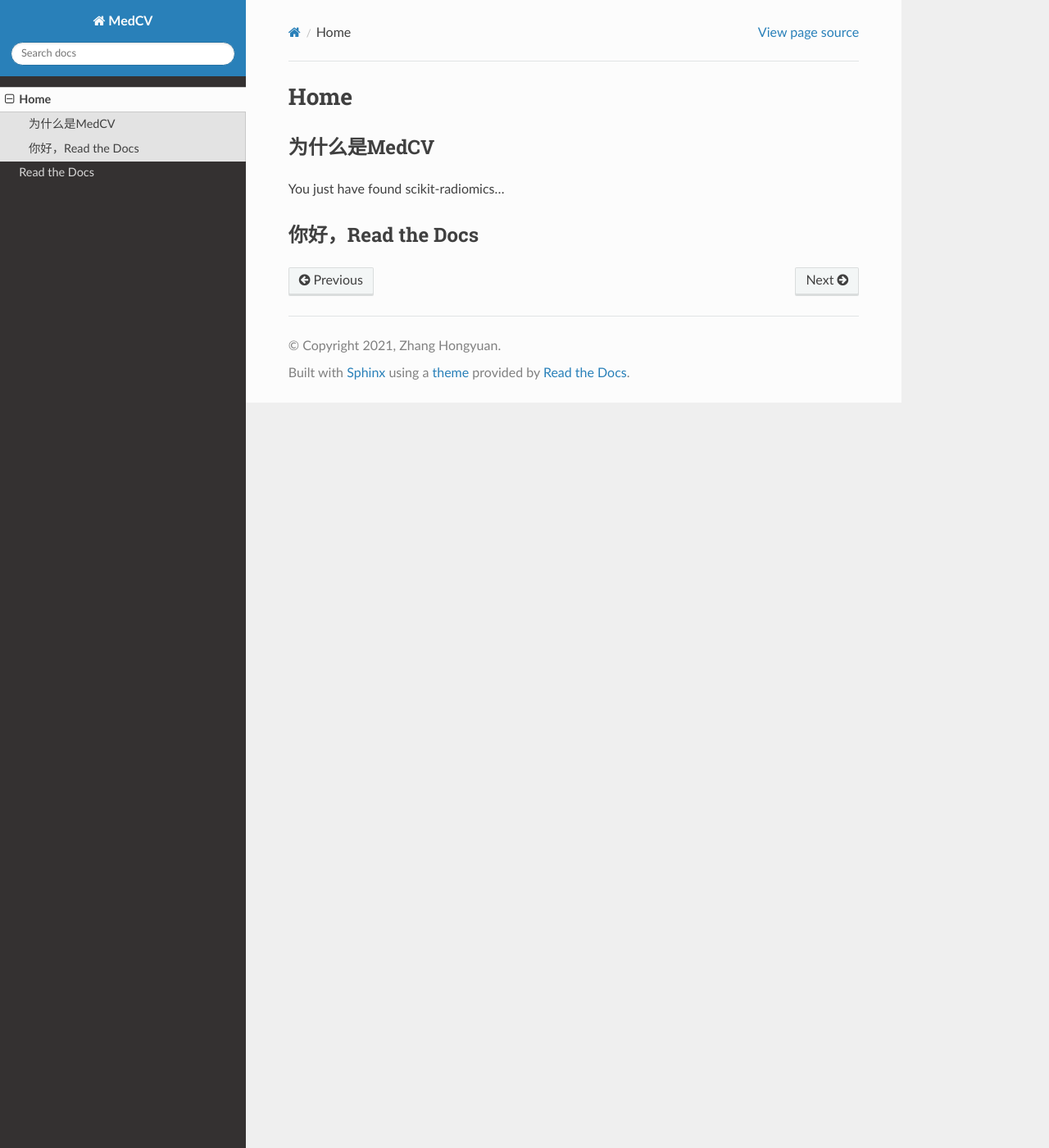
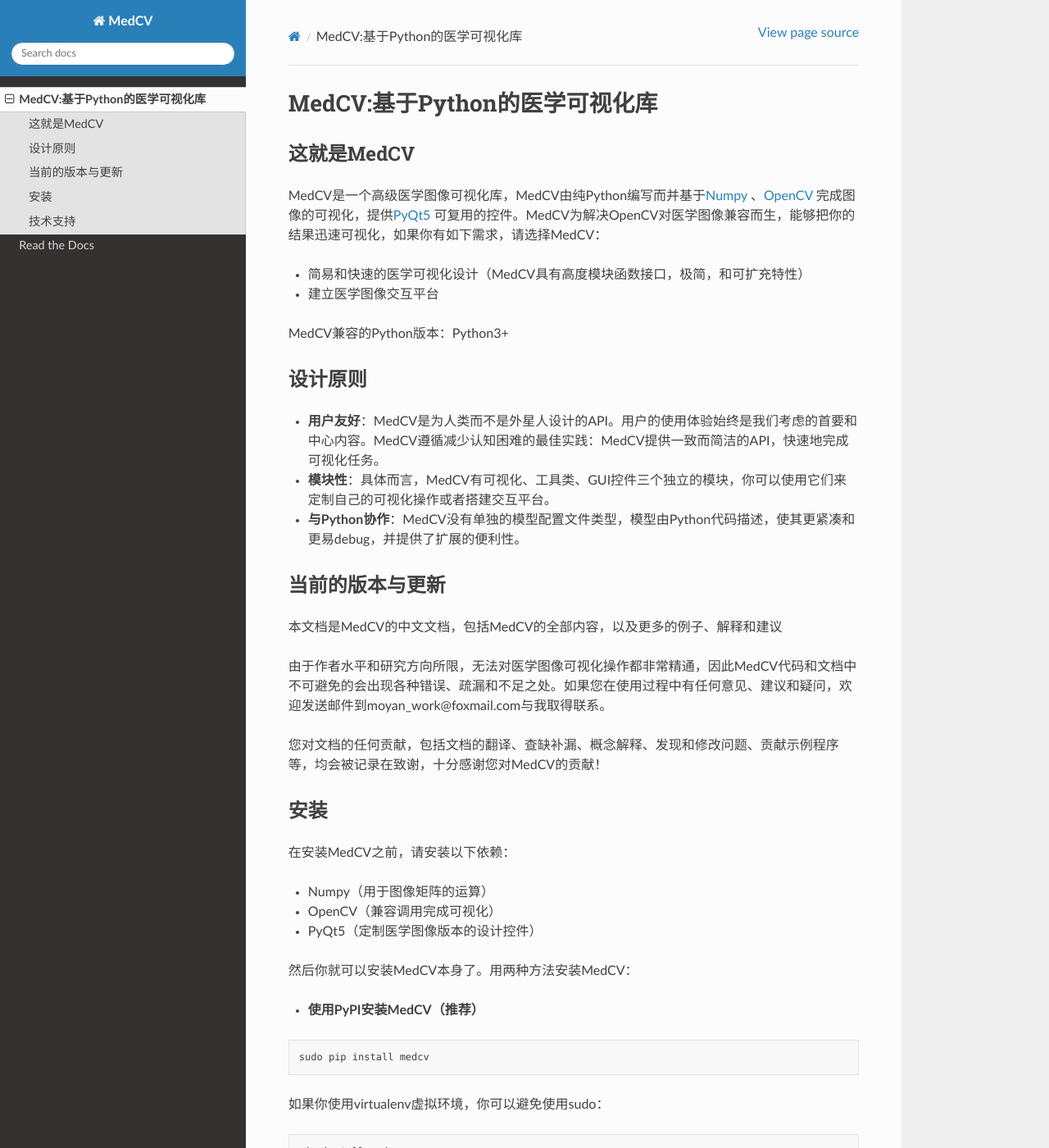
Before and after one commit to szuboy/medcv, a Sphinx documentation site: the page built from docs/zh_CN/source/Home.md, in a window 1280 px wide and 1400 px high. Shown: the whole window at 82% size. Built offline with Sphinx 7.4.7 and the Read the Docs theme 2.0.0, drawn with Linux system fonts in a browser that asks for light colours; some of the changed text lies outside the part shown.

Commit message:
update zh_CN version Home page

````diff
--- a/docs/zh_CN/source/Home.md
+++ b/docs/zh_CN/source/Home.md
@@ -1,6 +1,64 @@
-# Home
+# MedCV:基于Python的医学可视化库
 
-## 为什么是MedCV
-You just have found scikit-radiomics...
+## 这就是MedCV
+MedCV是一个高级医学图像可视化库，MedCV由纯Python编写而并基于[Numpy](https://github.com/numpy/numpy) 、[OpenCV](https://github.com/opencv/opencv-python) 完成图像的可视化，提供[PyQt5](https://pypi.org/project/PyQt5/) 可复用的控件。MedCV为解决OpenCV对医学图像兼容而生，能够把你的结果迅速可视化，如果你有如下需求，请选择MedCV：
 
-## 你好，Read the Docs
+- 简易和快速的医学可视化设计（MedCV具有高度模块函数接口，极简，和可扩充特性）
+- 建立医学图像交互平台
+
+MedCV兼容的Python版本：Python3+
+
+## 设计原则
+
+- **用户友好**：MedCV是为人类而不是外星人设计的API。用户的使用体验始终是我们考虑的首要和中心内容。MedCV遵循减少认知困难的最佳实践：MedCV提供一致而简洁的API，快速地完成可视化任务。
+- **模块性**：具体而言，MedCV有可视化、工具类、GUI控件三个独立的模块，你可以使用它们来定制自己的可视化操作或者搭建交互平台。
+- **与Python协作**：MedCV没有单独的模型配置文件类型，模型由Python代码描述，使其更紧凑和更易debug，并提供了扩展的便利性。
+
+## 当前的版本与更新
+
+本文档是MedCV的中文文档，包括MedCV的全部内容，以及更多的例子、解释和建议
+
+由于作者水平和研究方向所限，无法对医学图像可视化操作都非常精通，因此MedCV代码和文档中不可避免的会出现各种错误、疏漏和不足之处。如果您在使用过程中有任何意见、建议和疑问，欢迎发送邮件到moyan_work@foxmail.com与我取得联系。
+
+您对文档的任何贡献，包括文档的翻译、查缺补漏、概念解释、发现和修改问题、贡献示例程序等，均会被记录在致谢，十分感谢您对MedCV的贡献！
+
+## 安装
+
+在安装MedCV之前，请安装以下依赖：
+- Numpy（用于图像矩阵的运算）
+- OpenCV（兼容调用完成可视化）
+- PyQt5（定制医学图像版本的设计控件）
+
+然后你就可以安装MedCV本身了。用两种方法安装MedCV：
+
+- **使用PyPI安装MedCV（推荐）**
+```
+sudo pip install medcv
+```
+如果你使用virtualenv虚拟环境，你可以避免使用sudo：
+```
+pip install medcv
+```
+
+- **或者：使用Github源码安装MedCV：**
+
+首先，使用```git```来克隆MedCV：
+```
+git clone https://github.com/szuboy/medcv.git
+```
+然后，```cd```到MedCV目录并且运行安装命令：
+```
+cd medcv
+sudo python setup.py install
+```
+
+## 技术支持
+你可以在下列网址提问或加入MedCV开发讨论：
+
+- MedCV Google group
+
+你也可以在Github issues里提问或请求新特性。在提问之前请确保你阅读过我们的指导
+
+另外，对于习惯中文的用户，我们推荐在“集智”平台提问，该平台由Kaiser等搭建，支持在线代码运行环境，我本人会经常访问该网站解答问题
+
+最后，我们也欢迎同学们加我们的QQ群**********进行讨论（潜水和灌水会被T，入群说明公司/学校-职位/年级）
````
